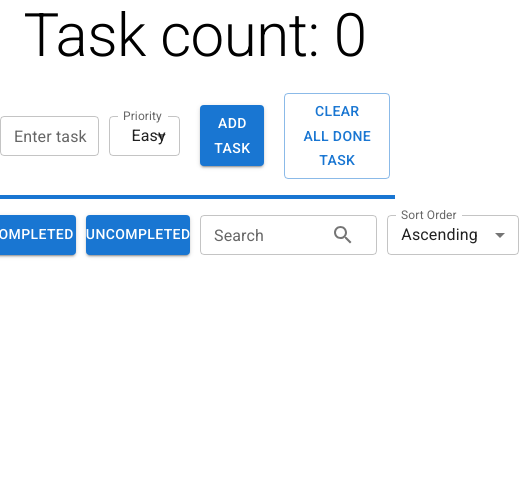
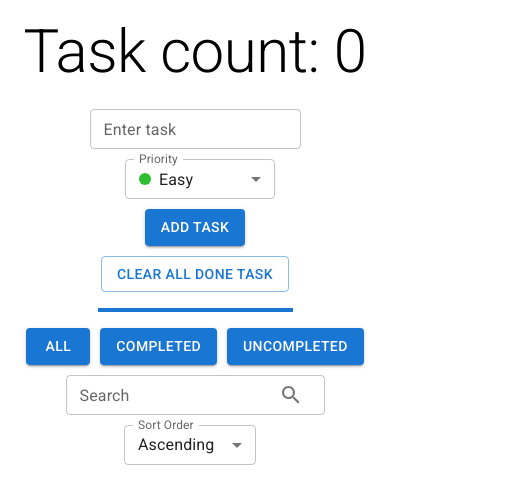
Before and after one commit to kittensgit/my-todo, a React (Create React App) app: page / in a window 390 px wide. Shown: the top 504 px of the page, 519 px wide, since content can reach past the window. Built offline with nearby package versions, Linux system fonts and the light colour scheme.

Commit message:
adaptive

```diff
--- a/src/App.jsx
+++ b/src/App.jsx
@@ -147,7 +147,7 @@ const App = () => {
 
     return (
         <div className="App">
-            <Typography variant="h2" gutterBottom>
+            <Typography variant="h2" gutterBottom mt={2}>
                 Task count: {todos.length}
             </Typography>
 
@@ -157,7 +157,7 @@ const App = () => {
                 clearTask={clearTask}
                 changePriority={changePriority}
             />
-            <Box mt={2} sx={{ width: '400px' }}>
+            <Box mt={2} sx={{ width: '50%' }}>
                 <LinearProgress variant="determinate" value={progress} />
             </Box>
 
--- a/src/components/FilterTodo.jsx
+++ b/src/components/FilterTodo.jsx
@@ -19,7 +19,9 @@ const FilterTodo = ({
                 marginLeft: '20px',
                 marginRight: '20px',
             }}
+            className="filtertodo"
         >
+            <Box className="buttonsfilter">
                 <Button
                     variant="contained"
                     onClick={() => {
@@ -44,6 +46,7 @@ const FilterTodo = ({
                 >
                     Uncompleted
                 </Button>
+            </Box>
             <SearchTodo searchText={searchText} setSearchText={setSearchText} />
 
             <SortTodo sortOrder={sortOrder} setSortOrder={setSortOrder} />
--- a/src/components/SortTodo.jsx
+++ b/src/components/SortTodo.jsx
@@ -6,7 +6,7 @@ const SortTodo = ({ sortOrder, setSortOrder }) => {
         setSortOrder(e.target.value);
     };
     return (
-        <FormControl>
+        <FormControl sx={{ marginRight: '10px' }}>
             <InputLabel htmlFor="sortOrderSelect">Sort Order</InputLabel>
             <Select
                 label="Sort Order"
--- a/src/components/TodoForm.jsx
+++ b/src/components/TodoForm.jsx
@@ -36,6 +36,7 @@ const TodoForm = ({ addTask, clearTask, priority, changePriority }) => {
                 onChange={(e) => changePriority(e.target.value)}
             />
             <Button
+                className="addbutton"
                 style={{ marginRight: '20px', marginLeft: '20px' }}
                 onClick={addTodo}
                 variant="contained"
--- a/src/index.css
+++ b/src/index.css
@@ -31,6 +31,11 @@
     margin-top: 12px;
 }
 
+.addbutton {
+    margin-right: 20px;
+    margin-left: 20px;
+}
+
 .todoform {
     display: flex;
     align-items: center;
@@ -41,6 +46,12 @@
     display: flex;
     align-items: center;
     justify-items: center;
+    gap: 10px;
+}
+
+.buttonsfilter {
+    display: flex;
+    align-items: center;
     gap: 10px;
 }
 
@@ -82,3 +93,23 @@ input {
     border-radius: 50%;
     background-color: #222;
 }
+
+@media (max-width: 698px) {
+    .todoform {
+        flex-direction: column;
+        gap: 10px;
+    }
+    .addbutton {
+        margin-left: 0;
+        margin-right: 0;
+    }
+    .filtertodo {
+        flex-direction: column;
+        align-items: center;
+    }
+    .buttonsfilter {
+        display: flex;
+        align-items: center;
+        gap: 10px;
+    }
+}
```
Lines whose indentation alone changed are shown as unchanged.
